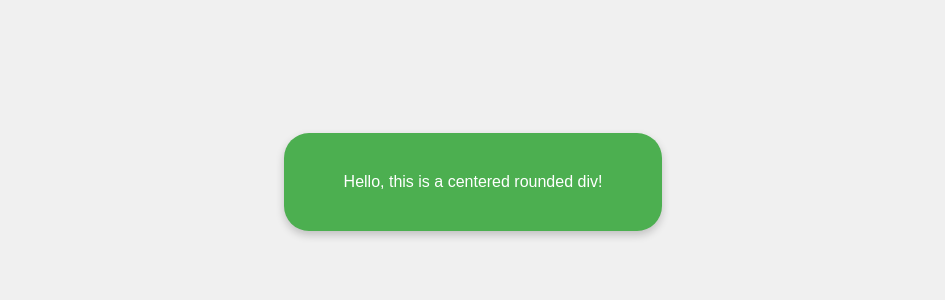
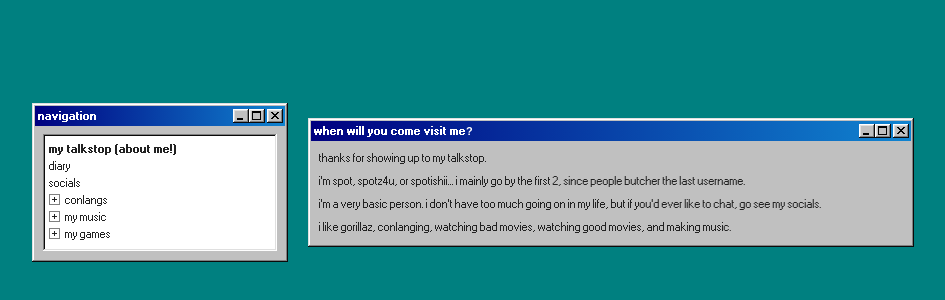
Before and after one commit to spotishii/web, a plain HTML site: page index.html in a window 1280 px wide. Shown: the part 218-518 px from the top of the page, without its empty margins (167-1112 px from the left). Drawn offline with nearby package versions, Linux system fonts and the light colour scheme.

Commit message:
Update index.html

```diff
--- a/index.html
+++ b/index.html
@@ -1,33 +1,136 @@
 <!DOCTYPE html>
 <html lang="en">
+
 <head>
   <meta charset="UTF-8">
   <meta name="viewport" content="width=device-width, initial-scale=1.0">
-  <title>Centered Rounded Div</title>
+  <link rel="stylesheet" href="https://unpkg.com/98.css">
+
+  <title>my talkstop (about me!) *</title>
+
   <style>
     body {
       display: flex;
-      justify-content: center; /* horizontal center */
-      align-items: center;     /* vertical center */
-      height: 100vh;           /* full viewport height */
+      justify-content: center;
+      align-items: center;
+      height: 100vh;
       margin: 0;
-      background-color: #f0f0f0;
-      font-family: Arial, sans-serif;
+      background-color: #008080;
+      gap: 20px; /* space between sidebar and main window */
     }
 
-    .rounded-div {
-      background-color: #4CAF50; /* green background */
-      color: white;              /* text color */
-      padding: 40px 60px;        /* spacing inside */
-      border-radius: 25px;       /* rounded corners */
-      text-align: center;
-      box-shadow: 0 4px 8px rgba(0,0,0,0.2); /* optional shadow */
+    .sidebar-window {
+      width: 250px;
+      max-height: 80vh;
+      overflow-y: auto;
+    }
+
+    .tree-view {
+      list-style: none;
+      padding: 10px;
+      margin: 0;
+      font-family: "Segoe UI", Tahoma, Geneva, Verdana, sans-serif;
+      font-size: 0.9rem;
+    }
+
+    .tree-view li {
+      margin: 5px 0;
+    }
+
+    .tree-view ul {
+      margin-left: 20px;
+    }
+
+    details summary {
+      cursor: pointer;
     }
   </style>
 </head>
+
 <body>
-  <div class="rounded-div">
-    Hello, this is a centered rounded div!
+  <!-- Sidebar Window -->
+  <div class="window sidebar-window">
+    <div class="title-bar">
+      <div class="title-bar-text">navigation</div>
+      <div class="title-bar-controls">
+        <button aria-label="Minimize"></button>
+        <button aria-label="Maximize"></button>
+        <button aria-label="Close"></button>
+      </div>
+    </div>
+    <div class="window-body">
+      <ul class="tree-view">
+
+        <li><b>my talkstop (about me!)</b></li>
+
+        <li>diary</li>
+
+        <li>socials</li>
+
+        <li>
+          <details closed>
+            <summary>conlangs</summary>
+            <ul>
+              <li>lvatzhi languages</li>
+              <li>sarcysk languages</li>
+              <li>tominon languages</li>
+            </ul>
+          </details>
+        </li>
+
+        <li>
+          <details closed>
+            <summary>my music</summary>
+            <ul>
+              <li>sovereign skies ost</li>
+              <li>other tracks</li>
+            </ul>
+          </details>
+        </li>
+
+        <li>
+          <details closed>
+            <summary>my games</summary>
+            <ul>
+
+              <li>
+                <details closed>
+                  <summary>pico-8</summary>
+                  <ul>
+                    <li>demakes</li>
+                    <li>originals</li>
+                  </ul>
+                </details>
+              </li>
+
+              <li>love2d</li>
+              <li>roblox</li>
+            </ul>
+          </details>
+        </li>
+
+
+      </ul>
+    </div>
+  </div>
+
+  <!-- Main Window -->
+  <div class="window" style="width: 600px">
+    <div class="title-bar">
+      <div class="title-bar-text">when will you come visit me?</div>
+      <div class="title-bar-controls">
+        <button aria-label="Minimize"></button>
+        <button aria-label="Maximize"></button>
+        <button aria-label="Close"></button>
+      </div>
+    </div>
+    <div class="window-body">
+      <p>thanks for showing up to my talkstop. </p>
+      <p>i'm spot, spotz4u, or spotishii... i mainly go by the first 2, since people butcher the last username.</p>
+      <p>i'm a very basic person. i don't have too much going on in my life, but if you'd ever like to chat, go see my socials.</p>
+      <p>i like gorillaz, conlanging, watching bad movies, watching good movies, and making music.
+    </div>
   </div>
 </body>
+
 </html>
```
